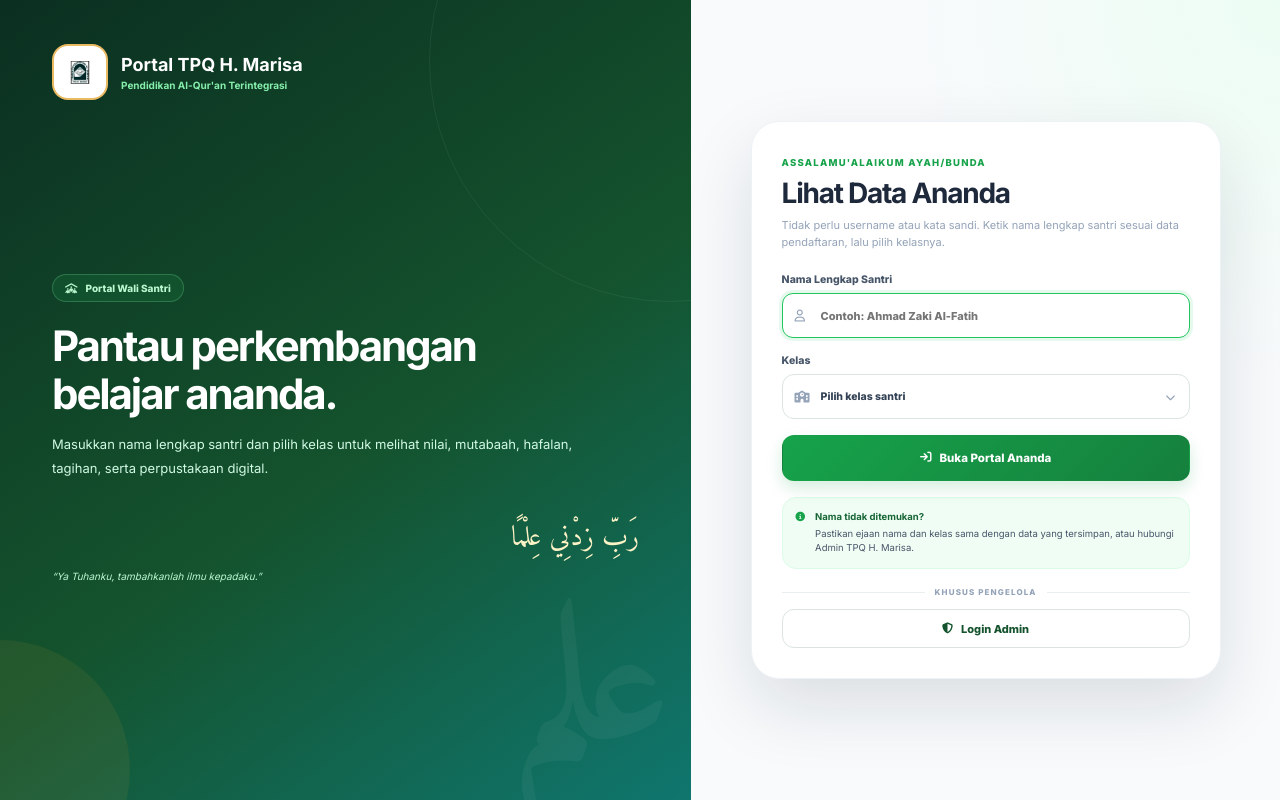
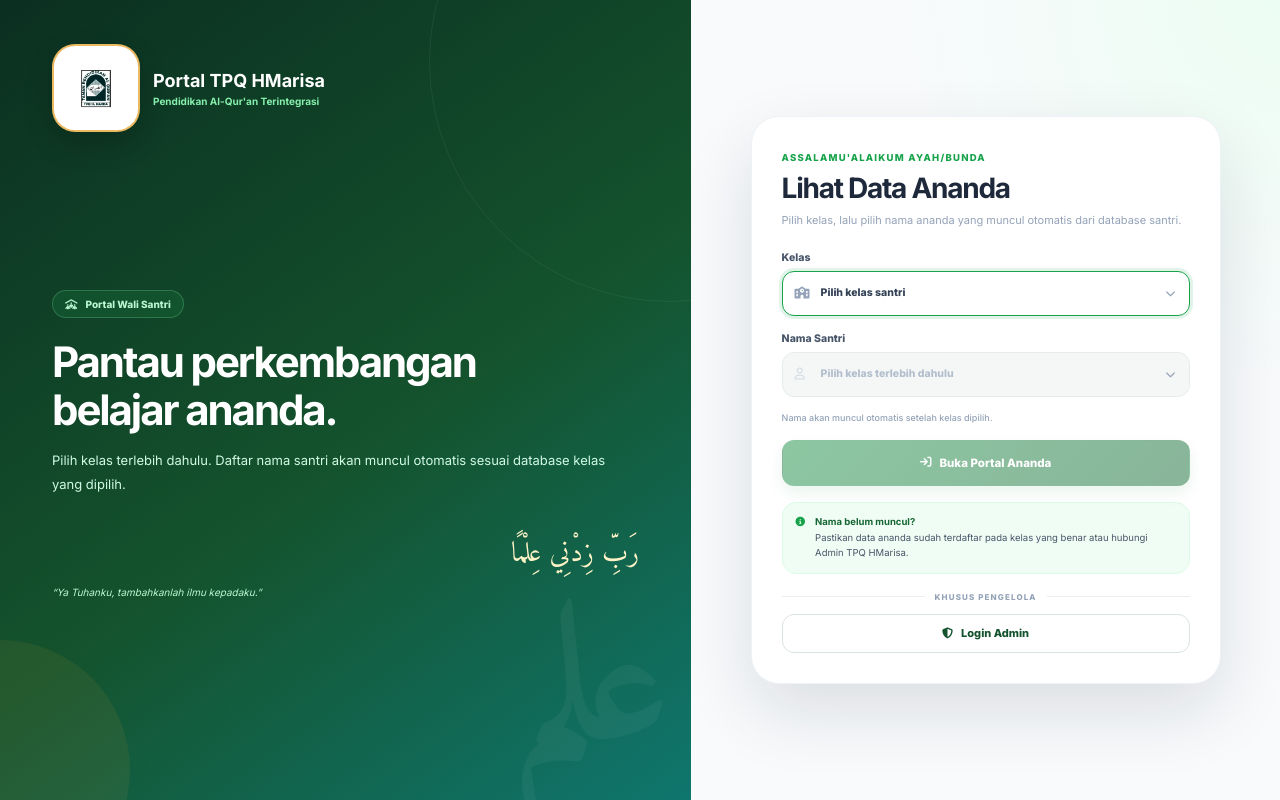
Before and after one commit to HMarisaEducati/hmarisaeducat, a Flask app: page / in a window 1280 px wide. Run offline with Flask 3, Linux system fonts and the light colour scheme.

Commit message:
Revisi portal wali santri 4 poin

```diff
--- a/app.py
+++ b/app.py
@@ -27,8 +27,10 @@ BASE_DIR = os.path.abspath(os.path.dirname(__file__))
 UPLOAD_DIR = os.path.join(BASE_DIR, "uploads")
 PROOF_DIR = os.path.join(UPLOAD_DIR, "proofs")
 BOOK_DIR = os.path.join(UPLOAD_DIR, "books")
+PREVIEW_DIR = os.path.join(UPLOAD_DIR, "previews")
 os.makedirs(PROOF_DIR, exist_ok=True)
 os.makedirs(BOOK_DIR, exist_ok=True)
+os.makedirs(PREVIEW_DIR, exist_ok=True)
 
 app = Flask(__name__, instance_relative_config=True)
 os.makedirs(app.instance_path, exist_ok=True)
@@ -39,7 +41,7 @@ app.config.update(
     MAX_CONTENT_LENGTH=25 * 1024 * 1024,
     BSI_BANK_NAME="Bank Syariah Indonesia (BSI)",
     BSI_ACCOUNT_NUMBER=os.environ.get("BSI_ACCOUNT_NUMBER", "[ISI NOMOR REKENING BSI]"),
-    BSI_ACCOUNT_NAME=os.environ.get("BSI_ACCOUNT_NAME", "TPQ H. Marisa"),
+    BSI_ACCOUNT_NAME=os.environ.get("BSI_ACCOUNT_NAME", "TPQ HMarisa"),
 )
 
 db = SQLAlchemy(app)
@@ -297,30 +299,47 @@ def home():
         logout_user()
         session.pop("guardian_student_id", None)
 
+    students_by_class = {class_name: [] for class_name in CLASSES}
+    students = (Santri.query
+                .order_by(Santri.class_name, func.lower(Santri.name), Santri.id)
+                .all())
+    for student in students:
+        students_by_class.setdefault(student.class_name, []).append({
+            "id": student.id,
+            "name": student.name,
+            "nis": student.nis,
+        })
+
+    selected_class = request.form.get("class_name", "").strip() if request.method == "POST" else ""
+    selected_student_id = request.form.get("student_id", type=int) if request.method == "POST" else None
+
     if request.method == "POST":
-        student_name = " ".join(request.form.get("student_name", "").split())
-        class_name = request.form.get("class_name", "").strip()
-        if not student_name or class_name not in CLASSES:
-            flash("Nama santri dan kelas wajib dipilih.", "danger")
-            return render_template("guardian_entry.html", student_name=student_name, class_name=class_name), 400
+        if selected_class not in CLASSES or not selected_student_id:
+            flash("Pilih kelas dan nama santri terlebih dahulu.", "danger")
+            return render_template(
+                "guardian_entry.html",
+                students_by_class=students_by_class,
+                class_name=selected_class,
+                student_id=selected_student_id,
+            ), 400
 
-        matches = (Santri.query
-                   .filter(func.lower(Santri.name) == student_name.lower(),
-                           Santri.class_name == class_name)
-                   .order_by(Santri.id)
-                   .all())
-        if len(matches) != 1:
-            flash("Data santri tidak ditemukan. Periksa kembali nama lengkap dan kelas.", "danger")
-            return render_template("guardian_entry.html", student_name=student_name, class_name=class_name), 404
+        student = db.session.get(Santri, selected_student_id)
+        if not student or student.class_name != selected_class:
+            flash("Data santri tidak ditemukan atau tidak sesuai dengan kelas yang dipilih.", "danger")
+            return render_template(
+                "guardian_entry.html",
+                students_by_class=students_by_class,
+                class_name=selected_class,
+                student_id=selected_student_id,
+            ), 404
 
-        student = matches[0]
         login_user(student.guardian, remember=False)
         session["guardian_student_id"] = student.id
         session["guardian_entry"] = True
         flash(f"Data ananda {student.name} berhasil dibuka.", "success")
         return redirect(url_for("dashboard"))
 
-    return render_template("guardian_entry.html")
+    return render_template("guardian_entry.html", students_by_class=students_by_class)
 
 
 @app.route("/admin/login", methods=["GET", "POST"])
@@ -760,7 +779,7 @@ def build_report_pdf(student, raport):
                               textColor=colors.HexColor("#024936"), fontSize=18, leading=22))
     story = [
         Paragraph("E-RAPORT SANTRI", styles["CenterTitle"]),
-        Paragraph("TPQ H. Marisa", ParagraphStyle(name="sub", parent=styles["Heading2"], alignment=TA_CENTER)),
+        Paragraph("TPQ HMarisa", ParagraphStyle(name="sub", parent=styles["Heading2"], alignment=TA_CENTER)),
         Spacer(1, 12),
     ]
     identity = [
@@ -801,7 +820,7 @@ def build_report_pdf(student, raport):
 
     signatures = [
         ["Mengetahui,", "Wali Kelas"],
-        ["Kepala TPQ H. Marisa", student.class_name],
+        ["Kepala TPQ HMarisa", student.class_name],
         ["\n\n\n", "\n\n\n"],
         [PRINCIPAL, TEACHERS[student.class_name]],
     ]
@@ -1080,8 +1099,11 @@ def edit_book(book_id):
                 except Exception:
                     shutil.move(temp_path, final_path)
 
-                old_path = os.path.join(BOOK_DIR, book.filename or "")
-                if book.filename and os.path.exists(old_path):
+                old_filename = book.filename
+                old_path = os.path.join(BOOK_DIR, old_filename or "")
+                if old_filename:
+                    clear_book_preview_cache(old_filename)
+                if old_filename and os.path.exists(old_path):
                     os.remove(old_path)
                 book.filename = final_name
                 book.original_filename = original_filename
@@ -1111,6 +1133,8 @@ def delete_book(book_id):
     proof_paths = [access.proof_path for access in book.accesses if access.proof_path]
     db.session.delete(book)
     db.session.commit()
+    if filename:
+        clear_book_preview_cache(filename)
     if filename and os.path.exists(path):
         os.remove(path)
     for proof_name in proof_paths:
@@ -1214,6 +1238,45 @@ def has_book_access(book, student):
     return bool(access and access.status == "Terbuka")
 
 
+def preview_cache_directory(filename):
+    safe_stem = os.path.splitext(os.path.basename(filename or "book"))[0]
+    return os.path.join(PREVIEW_DIR, safe_stem)
+
+
+def clear_book_preview_cache(filename):
+    cache_dir = preview_cache_directory(filename)
+    if os.path.isdir(cache_dir):
+        shutil.rmtree(cache_dir, ignore_errors=True)
+
+
+def build_book_preview(pdf_path, filename, page_number):
+    """Render one real PDF page to a cached JPEG preview."""
+    import fitz
+
+    cache_dir = preview_cache_directory(filename)
+    os.makedirs(cache_dir, exist_ok=True)
+    output_path = os.path.join(cache_dir, f"page_{page_number}.jpg")
+    if os.path.exists(output_path) and os.path.getsize(output_path) > 0:
+        return output_path
+
+    doc = fitz.open(pdf_path)
+    try:
+        if doc.needs_pass:
+            raise ValueError("PDF terkunci dengan kata sandi")
+        if page_number < 1 or page_number > doc.page_count:
+            return None
+        page = doc.load_page(page_number - 1)
+        pix = page.get_pixmap(matrix=fitz.Matrix(1.5, 1.5), alpha=False)
+        image_bytes = pix.tobytes("jpeg", jpg_quality=84)
+        temporary_path = f"{output_path}.tmp"
+        with open(temporary_path, "wb") as preview_file:
+            preview_file.write(image_bytes)
+        os.replace(temporary_path, output_path)
+        return output_path
+    finally:
+        doc.close()
+
+
 @app.route("/library/<int:book_id>/preview/<int:page_number>")
 @login_required
 def book_preview(book_id, page_number):
@@ -1229,25 +1292,20 @@ def book_preview(book_id, page_number):
             abort(403)
     if not book.filename:
         abort(404)
-    path = os.path.join(BOOK_DIR, book.filename)
-    if not os.path.exists(path):
+
+    pdf_path = os.path.join(BOOK_DIR, book.filename)
+    if not os.path.exists(pdf_path):
         abort(404)
+
     try:
-        import fitz
-        from PIL import Image
-        doc = fitz.open(path)
-        if page_number > doc.page_count:
-            doc.close()
+        preview_path = build_book_preview(pdf_path, book.filename, page_number)
+        if not preview_path:
             abort(404)
-        page = doc.load_page(page_number - 1)
-        pix = page.get_pixmap(matrix=fitz.Matrix(1.3, 1.3), alpha=False)
-        image = Image.frombytes("RGB", [pix.width, pix.height], pix.samples)
-        doc.close()
-        out = io.BytesIO()
-        image.save(out, format="JPEG", quality=84)
-        out.seek(0)
-        return send_file(out, mimetype="image/jpeg")
+        return send_file(preview_path, mimetype="image/jpeg", conditional=True, max_age=86400)
+    except (ValueError, RuntimeError):
+        abort(422)
     except Exception:
+        app.logger.exception("Gagal membuat pratinjau PDF untuk buku %s halaman %s", book.id, page_number)
         abort(500)
 
 
@@ -1388,7 +1446,7 @@ def create_sample_book():
 def seed_database():
     admin = User.query.filter_by(username="tpqhmarisa").first()
     if not admin:
-        admin = User(username="tpqhmarisa", full_name="Administrator TPQ H. Marisa", role="admin")
+        admin = User(username="tpqhmarisa", full_name="Administrator TPQ HMarisa", role="admin")
         admin.set_password("tpqhmarisa")
         db.session.add(admin)
 
--- a/static/css/style.css
+++ b/static/css/style.css
@@ -302,3 +302,21 @@ tr:last-child td{border-bottom:0}.table-sub{display:block;color:#94a3b8;margin-t
   .preview-three-pages{grid-template-columns:repeat(3,1fr)}.preview-three-pages img{height:95px}
   .collapsible-panel summary{align-items:flex-start;flex-direction:column}.collapsible-panel summary small{margin-left:26px}
 }
+
+/* Revisi Portal Wali Santri */
+.guardian-entry-layout .showcase-logo{width:88px;height:88px;border-radius:23px;padding:6px;box-shadow:0 12px 28px rgba(0,0,0,.2)}
+.guardian-entry-layout .showcase-logo img{border-radius:15px}
+.guardian-entry-card .login-mobile-brand img{width:76px;height:76px;border-radius:20px;padding:5px}
+.guardian-entry-form select:disabled{background:#f1f5f4;color:#94a3b8;cursor:not-allowed}
+.guardian-select-status{display:block;margin-top:7px;color:#64748b;font-size:9px;line-height:1.45}
+.guardian-entry-form button:disabled{opacity:.55;cursor:not-allowed;filter:grayscale(.25)}
+.preview-page-thumb,.preview-page-large{position:relative;display:grid;place-items:center;background:#f8fafc;border:1px solid #e2e8f0;border-radius:10px;overflow:hidden}
+.preview-page-thumb img{width:100%;height:115px;object-fit:cover;object-position:top;border:0;border-radius:0}
+.preview-page-large img{width:100%;height:310px;object-fit:contain;object-position:top;border:0;border-radius:0;background:white}
+.preview-fallback{width:100%;min-height:100%;display:grid;place-items:center;text-align:center;padding:12px;color:#94a3b8;font-size:8.5px;line-height:1.4}
+.preview-fallback i{font-size:22px;color:#ef4444;margin-bottom:5px}
+.preview-fallback[hidden]{display:none!important}
+@media(max-width:760px){
+  .guardian-entry-card .login-mobile-brand img{width:82px;height:82px}
+  .preview-page-large img{height:auto;max-height:520px}
+}
--- a/templates/base.html
+++ b/templates/base.html
@@ -4,7 +4,7 @@
   <meta charset="utf-8">
   <meta name="viewport" content="width=device-width, initial-scale=1, viewport-fit=cover">
   <meta name="theme-color" content="#14532d">
-  <title>{% block title %}Portal TPQ H. Marisa{% endblock %}</title>
+  <title>{% block title %}Portal TPQ HMarisa{% endblock %}</title>
   <link rel="preconnect" href="https://fonts.googleapis.com">
   <link rel="preconnect" href="https://fonts.gstatic.com" crossorigin>
   <link href="https://fonts.googleapis.com/css2?family=Amiri:wght@400;700&family=Inter:wght@400;500;600;700;800&display=swap" rel="stylesheet">
@@ -18,8 +18,8 @@
   <aside class="sidebar desktop-sidebar" aria-label="Navigasi utama">
     <div class="sidebar-brand">
       <a href="{{ url_for('dashboard') }}" class="brand-lockup">
-        <span class="brand-logo"><img src="{{ url_for('static', filename='img/logo.png') }}" alt="Logo TPQ H. Marisa"></span>
-        <span><strong>TPQ H. Marisa</strong><small>Digital School Portal</small></span>
+        <span class="brand-logo"><img src="{{ url_for('static', filename='img/logo.png') }}" alt="Logo TPQ HMarisa"></span>
+        <span><strong>TPQ HMarisa</strong><small>Digital School Portal</small></span>
       </a>
       <div class="sidebar-user">
         <span class="user-avatar">{{ current_user.full_name[:1]|upper }}</span>
@@ -74,7 +74,7 @@
   <header class="mobile-topbar">
     <a href="{{ url_for('dashboard') }}" class="mobile-brand">
       <img src="{{ url_for('static', filename='img/logo.png') }}" alt="Logo">
-      <span><strong>Portal TPQ H. Marisa</strong><small>{{ 'Panel Admin' if current_user.is_admin else 'Portal Wali Santri' }}</small></span>
+      <span><strong>Portal TPQ HMarisa</strong><small>{{ 'Panel Admin' if current_user.is_admin else 'Portal Wali Santri' }}</small></span>
     </a>
     <button class="mobile-menu-button" type="button" aria-label="Buka menu" data-menu-toggle><i class="fa-solid fa-bars-staggered"></i></button>
   </header>
@@ -82,7 +82,7 @@
   <div class="drawer-overlay" data-drawer-overlay></div>
   <aside class="mobile-drawer" data-mobile-drawer aria-label="Navigasi seluler">
     <div class="drawer-head">
-      <div class="brand-lockup compact"><span class="brand-logo"><img src="{{ url_for('static', filename='img/logo.png') }}" alt="Logo"></span><span><strong>TPQ H. Marisa</strong><small>Navigasi Portal</small></span></div>
+      <div class="brand-lockup compact"><span class="brand-logo"><img src="{{ url_for('static', filename='img/logo.png') }}" alt="Logo"></span><span><strong>TPQ HMarisa</strong><small>Navigasi Portal</small></span></div>
       <button type="button" data-drawer-close aria-label="Tutup menu"><i class="fa-solid fa-xmark"></i></button>
     </div>
     <div class="drawer-user"><span class="user-avatar">{{ current_user.full_name[:1]|upper }}</span><span><strong>{{ current_user.full_name }}</strong><small>{{ 'Administrator' if current_user.is_admin else 'Wali Santri' }}</small></span></div>
@@ -123,9 +123,9 @@
         {% elif endpoint in ['finance','edit_bill','bill_receipt','view_bill_proof'] %}
           <h1>Administrasi Iuran</h1><p>Kelola tagihan, bukti transfer, verifikasi, dan kuitansi.</p>
         {% elif endpoint in ['library','upload_book','edit_book','purchase_book','book_preview','download_book','view_book_proof'] %}
-          <h1>Perpustakaan Digital</h1><p>Katalog kitab dan materi belajar TPQ H. Marisa.</p>
+          <h1>Perpustakaan Digital</h1><p>Katalog kitab dan materi belajar TPQ HMarisa.</p>
         {% else %}
-          <h1>Portal TPQ H. Marisa</h1><p>Sistem informasi pendidikan Al-Qur'an.</p>
+          <h1>Portal TPQ HMarisa</h1><p>Sistem informasi pendidikan Al-Qur'an.</p>
         {% endif %}
       </div>
       <div class="date-card">
@@ -147,7 +147,7 @@
         {% endwith %}
         {% block content %}{% endblock %}
       </div>
-      <footer class="footer">© {{ current_year }} TPQ H. Marisa — Portal Pendidikan Al-Qur'an</footer>
+      <footer class="footer">© {{ current_year }} TPQ HMarisa — Portal Pendidikan Al-Qur'an</footer>
     </main>
   </section>
 </div>
--- a/templates/dashboard_admin.html
+++ b/templates/dashboard_admin.html
@@ -11,7 +11,7 @@
 </section>
 
 <div class="section-heading dashboard-heading">
-  <div><span class="eyebrow">Ringkasan Hari Ini</span><h2>Assalamu'alaikum, {{ current_user.full_name }}</h2><p>Seluruh informasi penting TPQ H. Marisa tersedia dalam satu dasbor.</p></div>
+  <div><span class="eyebrow">Ringkasan Hari Ini</span><h2>Assalamu'alaikum, {{ current_user.full_name }}</h2><p>Seluruh informasi penting TPQ HMarisa tersedia dalam satu dasbor.</p></div>
   <a class="btn btn-gold" href="{{ url_for('students') }}"><i class="fa-solid fa-user-plus"></i> Tambah Santri</a>
 </div>
 
--- a/templates/guardian_entry.html
+++ b/templates/guardian_entry.html
@@ -1,16 +1,16 @@
 {% extends "base.html" %}
-{% block title %}Portal Wali Santri — TPQ H. Marisa{% endblock %}
+{% block title %}Portal Wali Santri — TPQ HMarisa{% endblock %}
 {% block auth_content %}
 <section class="login-layout guardian-entry-layout">
   <div class="login-showcase">
     <div class="showcase-brand">
-      <span class="showcase-logo"><img src="{{ url_for('static', filename='img/logo.png') }}" alt="Logo TPQ H. Marisa"></span>
-      <span><strong>Portal TPQ H. Marisa</strong><small>Pendidikan Al-Qur'an Terintegrasi</small></span>
+      <span class="showcase-logo"><img src="{{ url_for('static', filename='img/logo.png') }}" alt="Logo TPQ HMarisa"></span>
+      <span><strong>Portal TPQ HMarisa</strong><small>Pendidikan Al-Qur'an Terintegrasi</small></span>
     </div>
     <div class="showcase-content">
       <span class="showcase-pill"><i class="fa-solid fa-people-roof"></i> Portal Wali Santri</span>
       <h1>Pantau perkembangan<br>belajar ananda.</h1>
-      <p>Masukkan nama lengkap santri dan pilih kelas untuk melihat nilai, mutabaah, hafalan, tagihan, serta perpustakaan digital.</p>
+      <p>Pilih kelas terlebih dahulu. Daftar nama santri akan muncul otomatis sesuai database kelas yang dipilih.</p>
       <div class="arabic-quote">رَبِّ زِدْنِي عِلْمًا</div>
       <small>“Ya Tuhanku, tambahkanlah ilmu kepadaku.”</small>
     </div>
@@ -20,26 +20,20 @@
   <div class="login-panel">
     <div class="login-card guardian-entry-card">
       <div class="login-mobile-brand">
-        <img src="{{ url_for('static', filename='img/logo.png') }}" alt="Logo">
-        <span><strong>Portal TPQ H. Marisa</strong><small>Akses Wali Santri</small></span>
+        <img src="{{ url_for('static', filename='img/logo.png') }}" alt="Logo TPQ HMarisa">
+        <span><strong>Portal TPQ HMarisa</strong><small>Akses Wali Santri</small></span>
       </div>
       <div class="login-heading">
         <span class="eyebrow">Assalamu'alaikum Ayah/Bunda</span>
         <h2>Lihat Data Ananda</h2>
-        <p>Tidak perlu username atau kata sandi. Ketik nama lengkap santri sesuai data pendaftaran, lalu pilih kelasnya.</p>
+        <p>Pilih kelas, lalu pilih nama ananda yang muncul otomatis dari database santri.</p>
       </div>
 
-      <form method="post" action="{{ url_for('home') }}" class="form-grid login-form guardian-entry-form">
-        <label>Nama Lengkap Santri
-          <div class="input-with-icon">
-            <i class="fa-regular fa-user"></i>
-            <input type="text" name="student_name" value="{{ student_name or '' }}" placeholder="Contoh: Ahmad Zaki Al-Fatih" autocomplete="off" required autofocus>
-          </div>
-        </label>
+      <form method="post" action="{{ url_for('home') }}" class="form-grid login-form guardian-entry-form" id="guardianEntryForm">
         <label>Kelas
           <div class="input-with-icon select-with-icon">
             <i class="fa-solid fa-school"></i>
-            <select name="class_name" required>
+            <select name="class_name" id="guardianClassSelect" required autofocus>
               <option value="">Pilih kelas santri</option>
               {% for class_item in CLASSES %}
                 <option value="{{ class_item }}" {% if class_name == class_item %}selected{% endif %}>{{ class_item }}</option>
@@ -47,14 +41,25 @@
             </select>
           </div>
         </label>
-        <button class="btn btn-primary btn-block login-submit" type="submit">
+
+        <label>Nama Santri
+          <div class="input-with-icon select-with-icon">
+            <i class="fa-regular fa-user"></i>
+            <select name="student_id" id="guardianStudentSelect" required disabled>
+              <option value="">Pilih kelas terlebih dahulu</option>
+            </select>
+          </div>
+          <small class="guardian-select-status" id="guardianStudentStatus">Nama akan muncul otomatis setelah kelas dipilih.</small>
+        </label>
+
+        <button class="btn btn-primary btn-block login-submit" id="guardianSubmitButton" type="submit" disabled>
           <i class="fa-solid fa-arrow-right-to-bracket"></i> Buka Portal Ananda
         </button>
       </form>
 
       <div class="guardian-help-box">
         <i class="fa-solid fa-circle-info"></i>
-        <span><strong>Nama tidak ditemukan?</strong> Pastikan ejaan nama dan kelas sama dengan data yang tersimpan, atau hubungi Admin TPQ H. Marisa.</span>
+        <span><strong>Nama belum muncul?</strong> Pastikan data ananda sudah terdaftar pada kelas yang benar atau hubungi Admin TPQ HMarisa.</span>
       </div>
 
       <div class="admin-entry-divider"><span>khusus pengelola</span></div>
@@ -65,3 +70,61 @@
   </div>
 </section>
 {% endblock %}
+{% block scripts %}
+<script>
+(() => {
+  const studentsByClass = {{ students_by_class|tojson }};
+  const classSelect = document.getElementById('guardianClassSelect');
+  const studentSelect = document.getElementById('guardianStudentSelect');
+  const submitButton = document.getElementById('guardianSubmitButton');
+  const status = document.getElementById('guardianStudentStatus');
+  const initialStudentId = {{ (student_id or 0)|tojson }};
+
+  function fillStudents() {
+    const className = classSelect.value;
+    const students = studentsByClass[className] || [];
+    studentSelect.innerHTML = '';
+
+    if (!className) {
+      studentSelect.disabled = true;
+      studentSelect.add(new Option('Pilih kelas terlebih dahulu', ''));
+      status.textContent = 'Nama akan muncul otomatis setelah kelas dipilih.';
+      submitButton.disabled = true;
+      return;
+    }
+
+    if (!students.length) {
+      studentSelect.disabled = true;
+      studentSelect.add(new Option('Belum ada santri di kelas ini', ''));
+      status.textContent = 'Belum ada data santri pada kelas yang dipilih.';
+      submitButton.disabled = true;
+      return;
+    }
+
+    const counts = students.reduce((result, student) => {
+      const key = student.name.toLocaleLowerCase('id-ID');
+      result[key] = (result[key] || 0) + 1;
+      return result;
+    }, {});
+
+    studentSelect.add(new Option('Pilih nama santri', ''));
+    students.forEach(student => {
+      const duplicate = counts[student.name.toLocaleLowerCase('id-ID')] > 1;
+      const label = duplicate ? `${student.name} — NIS ${student.nis}` : student.name;
+      const option = new Option(label, String(student.id));
+      if (Number(student.id) === Number(initialStudentId)) option.selected = true;
+      studentSelect.add(option);
+    });
+    studentSelect.disabled = false;
+    status.textContent = `${students.length} santri ditemukan pada kelas ${className}.`;
+    submitButton.disabled = !studentSelect.value;
+  }
+
+  classSelect.addEventListener('change', fillStudents);
+  studentSelect.addEventListener('change', () => {
+    submitButton.disabled = !studentSelect.value;
+  });
+  fillStudents();
+})();
+</script>
+{% endblock %}
--- a/templates/library.html
+++ b/templates/library.html
@@ -63,7 +63,10 @@
       {% if book.original_size %}<small class="muted">Ukuran: {{ (book.optimized_size/1024)|round|int }} KB</small>{% endif %}
       <div class="preview-strip preview-three-pages">
         {% for page in range(1, PREVIEW_PAGE_LIMIT + 1) %}
-        <img src="{{ url_for('book_preview', book_id=book.id, page_number=page) }}" alt="Preview halaman {{ page }}" onerror="this.style.display='none'">
+        <div class="preview-page-thumb">
+          <img src="{{ url_for('book_preview', book_id=book.id, page_number=page) }}" alt="Pratinjau halaman {{ page }} dari {{ book.title }}" loading="lazy" onerror="this.hidden=true; this.nextElementSibling.hidden=false">
+          <span class="preview-fallback" hidden><i class="fa-regular fa-file-pdf"></i> Halaman {{ page }} tidak tersedia</span>
+        </div>
         {% endfor %}
       </div>
 
--- a/templates/receipt.html
+++ b/templates/receipt.html
@@ -2,14 +2,14 @@
 {% block title %}Kuitansi {{ bill.santri.name }}{% endblock %}
 {% block content %}
 <section class="receipt">
-  <div class="receipt-head"><img src="{{ url_for('static', filename='img/logo.png') }}" alt="Logo"><div><h1>KUITANSI DIGITAL</h1><p>TPQ H. Marisa</p></div><span>#IURAN-{{ '%05d'|format(bill.id) }}</span></div>
+  <div class="receipt-head"><img src="{{ url_for('static', filename='img/logo.png') }}" alt="Logo"><div><h1>KUITANSI DIGITAL</h1><p>TPQ HMarisa</p></div><span>#IURAN-{{ '%05d'|format(bill.id) }}</span></div>
   <div class="receipt-status">{{ bill.status }}</div>
   <dl>
     <div><dt>Nama Santri</dt><dd>{{ bill.santri.name }}</dd></div><div><dt>NIS / Kelas</dt><dd>{{ bill.santri.nis }} / {{ bill.santri.class_name }}</dd></div>
     <div><dt>Periode</dt><dd>{{ bill.month }} {{ bill.year }}</dd></div><div><dt>Nominal</dt><dd>{{ bill.nominal|rupiah }}</dd></div>
     <div><dt>Tanggal Verifikasi</dt><dd>{{ bill.verified_at.strftime('%d-%m-%Y %H:%M') if bill.verified_at else '-' }}</dd></div>
   </dl>
-  <div class="receipt-note">Kuitansi ini dibuat secara digital oleh Portal TPQ H. Marisa.</div>
+  <div class="receipt-note">Kuitansi ini dibuat secara digital oleh Portal TPQ HMarisa.</div>
   <div class="button-row no-print"><button class="btn btn-primary" onclick="window.print()">Cetak / Simpan PDF</button><a class="btn btn-whatsapp" target="_blank" href="{{ url_for('bill_whatsapp', bill_id=bill.id) }}">Kirim via WhatsApp</a></div>
 </section>
 {% endblock %}
```
Also changed, not shown: templates/library_purchase.html (+7 -1 lines), templates/login.html (+4 -4 lines), 1 other file.
